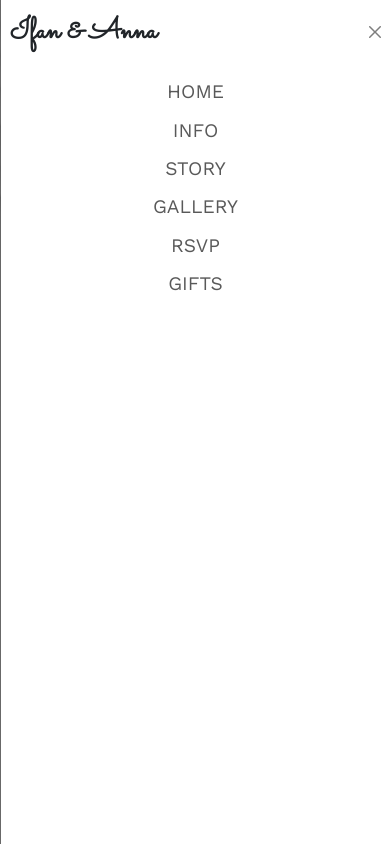
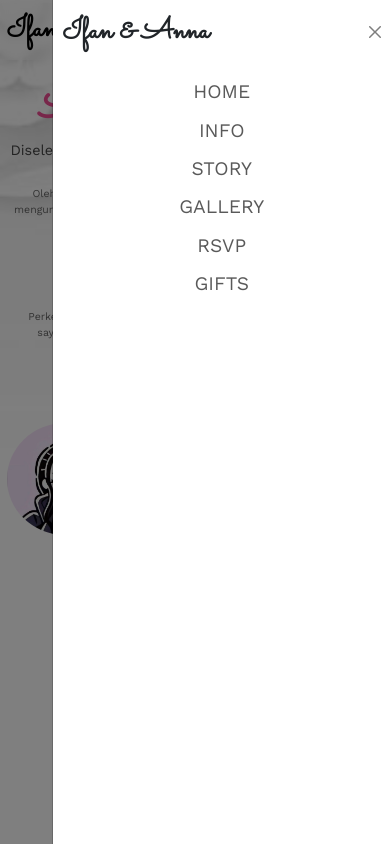
Before and after one commit to Zulkifli2811/Her-Tya, a plain HTML site: page index.html in a window 390 px wide. Both pictures are taken after a click on the button "Toggle navigation". Shown: the part 844-1688 px from the top of the page. Drawn offline with nearby package versions, Linux system fonts and the light colour scheme; some packages are replaced by stand-ins of ours; a script that the page names is missing.

Commit message:
Perubahan Navbar

```diff
--- a/style.css
+++ b/style.css
@@ -66,6 +66,8 @@ body {
 
 .mynavbar .offcanvas {
   height: 100vh;
+  width: 40vh;
+
 }
 
 .mynavbar .navbar-brand,
@@ -474,6 +476,10 @@ footer li {
     margin: 3px;
  }
 
+ .mynavbar .nav-link {
+  font-size: 2rem;
+  text-align: center;
+
  .timeline li .timeline-image {
   width: 80px;
   height: 80px;
```
